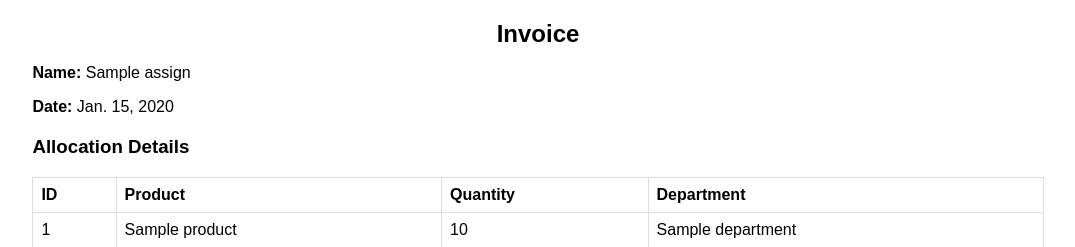
After one commit to awahidanon/inventory-management, a Django app: template ims/templates/ims/invoice.html in a window 1280 px wide. The commit adds this page. Shown: the top 247 px of the page, without its empty margins (102-1177 px from the left). Run offline with Django 4.2, Linux system fonts and the light colour scheme; the template is opened without the code that fills it: values that come from a table or form of the project are taken from there, others are empty; tables that the repository leaves empty hold one stand-in row (values such as "Sample post").

Commit message:
Qr code added

```diff
--- a/ims/models.py
+++ b/ims/models.py
@@ -1,5 +1,5 @@
 from django.db import models
-
+import qrcode
 # Create your models here.
 
 class Department(models.Model):
@@ -43,6 +43,7 @@ class Assign(models.Model):
       pro_id = models.PositiveIntegerField( unique = True, verbose_name = 'Product Id')
       product = models.ForeignKey(Product, on_delete = models.DO_NOTHING)
       quantity = models.PositiveIntegerField()
+      qr_code = models.ImageField(upload_to='qr_codes/', blank=True, null=True)
 
       def __str__(self):
         return self.name
--- /dev/null
+++ b/ims/templates/ims/invoice.html
@@ -0,0 +1,69 @@
+{% block content %}
+<head>
+    <style>
+        body {
+            font-family: Arial, sans-serif;
+        }
+        .invoice {
+            width: 80%;
+            margin: 20px auto;
+        }
+        .invoice h2 {
+            text-align: center;
+            margin-bottom: 10px;
+        }
+        .invoice-details {
+            margin-bottom: 20px;
+        }
+        .assign-details table {
+            width: 100%;
+            border-collapse: collapse;
+            margin-top: 10px;
+        }
+        .assign-details th, .assign-details td {
+            border: 1px solid #ddd;
+            padding: 8px;
+            text-align: left;
+        }
+    </style>
+</head>
+<body>
+    <div class="invoice">
+        <h2>Invoice</h2>
+
+        <div class="invoice-details">
+            <p><strong>Name:</strong> {{ assign.name }}</p>
+            <p><strong>Date:</strong> {{ assign.assigned_date }}</p>
+        </div>
+
+        <div class="assign-details">
+            <h3>Allocation Details</h3>
+            <table>
+                <thead>
+                    <tr>
+                        <th>ID</th>
+                        <th>Product</th>
+                        <th>Quantity</th>
+                        <th>Department</th>
+
+                    </tr>
+                </thead>
+                <tbody>
+                    <tr>
+                        <td>{{ assign.pro_id }}</td>
+                        <td>{{ assign.product }}</td>
+                        <td>{{ assign.quantity }}</td>
+                        <td>{{ assign.department }}</td>
+
+
+                    </tr>
+                </tbody>
+            </table>
+        </div>
+    </div>
+
+    <div class="qr-code" style="margin-top: 20px;">
+    <img src="{{ assign.qr_code.url }}" alt="QR Code" style="max-width: 100%; height: auto;">
+</div>
+</body>
+{% endblock %}
--- a/ims/templates/ims/products.html
+++ b/ims/templates/ims/products.html
@@ -2,7 +2,7 @@
 
 {% block content %}
 <div class="container text-center">
-<h4> Products available in store</h4> </div>
+<h4> Allocated Products</h4> </div>
 <div class="container" >
 <table class="table table-striped">
     <thead>
--- a/ims/urls.py
+++ b/ims/urls.py
@@ -14,5 +14,6 @@ urlpatterns = [
     path('delete/<str:pk>/', views.delete, name='delete' ),
     path('deleteProduct/<str:pk>/', views.delete_product, name='deleteProduct' ),
     path('updateProduct/<str:pk>/', views.update_product, name='updateProduct' ),
+    path('generate_invoice/<int:pro_id>/', views.generate_invoice, name='generate_invoice'),
 
 ]
```
Also changed, not shown: ims/templates/ims/index.html (+8 -6 lines), ims/views.py (+60 -2 lines), ims/migrations/0025_assign_qr_code_alter_assign_pro_id_and_more.py (added), qr_codes/qr_code_33.png (added), qr_codes/qr_code_33_gbdaClY.png (added), qr_codes/qr_code_33_jdd6s4y.png (added), qr_codes/qr_code_34.png (added), qr_codes/qr_code_34_Hn7oIia.png (added), qr_codes/qr_code_34_ntVJs1o.png (added), qr_codes/qr_code_35.png (added), qr_codes/qr_code_36.png (added), qr_codes/qr_code_37.png (added).
